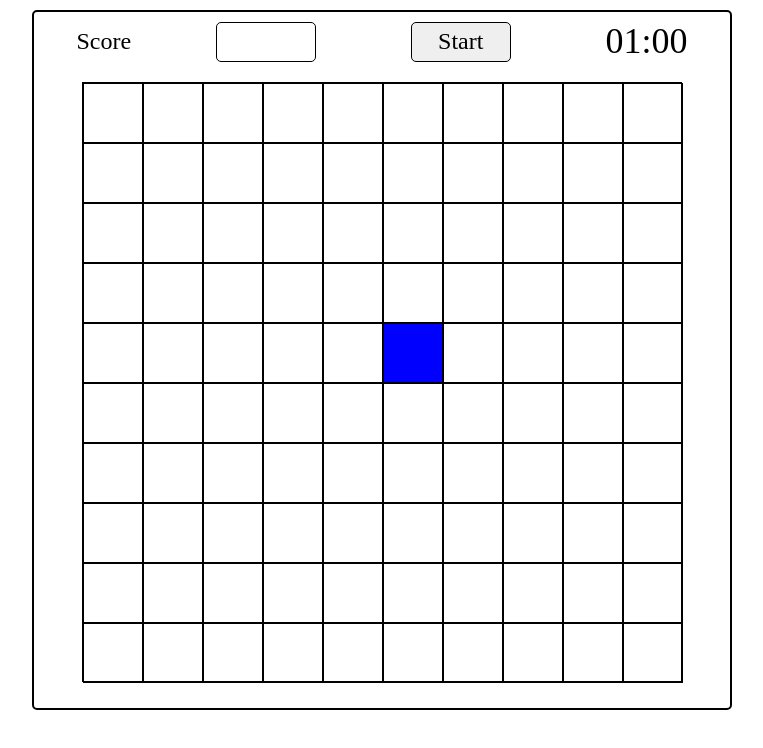
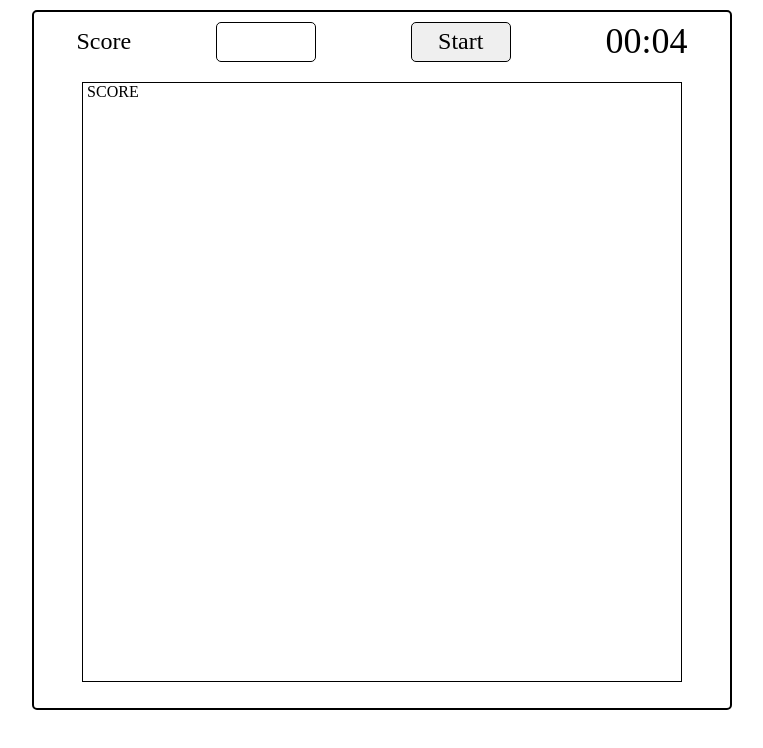
Before and after one commit to KirpaOleg/HomeWork32-JS-Gamecub, a plain HTML site: page index.html in a window 1280 px wide. Both pictures are taken after a click on the button "Start". Shown: the whole page, without its empty margins (258-1021 px from the left). Drawn offline with nearby package versions, Linux system fonts and the light colour scheme.

Commit message:
almostOver

```diff
--- a/index.html
+++ b/index.html
@@ -17,7 +17,7 @@
      <div class="score">Score</div>
      <div class="inp"></div>
      <button class="button">Start</button>
-     <div class="timer">01:00</div>
+     <div class="timer"></div>
    </div>
    <div class="box">
      <div class="box-inner"></div>
--- a/js/main.js
+++ b/js/main.js
@@ -13,38 +13,65 @@ const inp = document.querySelector('.inp');
 const btn = document.querySelector('.button');
 const timer = document.querySelector('.timer');
 const box = document.querySelector('.box');
-
+let count = 0;
+let countTimer = 5;
 
 // Генерируем поле из 100 квадратов
 for (let i = 0; i < 99; i++) {
-  let netBox = document.createElement('box-inner');
+  let netBox = document.createElement('div');
   netBox.className ='box-inner';
   box.appendChild(netBox);
 };
+
+// Массив квадратов
+const boxAll = document.querySelectorAll('.box-inner');
 
 // Рандомайзер
 const randomInteger = (min, max) => {
   return Math.floor(Math.random() * (max - min + 1) + min);
 };
 
+
 // Функция появления синего квадрата
-btn.addEventListener('click', () => {
-  const boxAll = document.querySelectorAll('.box-inner');
-  // console.log(boxAll);
-  randomNumber = randomInteger(0, boxAll.length);
-  // console.log(randomNumber);
-  boxAll[randomNumber].classList.add('cub-blue');
+const startGame = () => {
+
+ // Таймер обратного отсчета
+    const timerMin = setInterval(() => {
+      let sec = Math.floor(countTimer % 60);
+      let min = Math.floor(countTimer / 60 % 60);
+      let timerShow = `${('0' + min).slice(-2)}:${('0' + sec).slice(-2)}`;
+      timer.innerText = timerShow;
+      countTimer--;
+      if (countTimer < 0) {
+        console.log(`Останавливаем таймер`)
+        clearInterval(timerMin);
+      }
+    }, 1000);
+
+     // Конец
+    const gameOver = () => {
+      box.innerHTML = `SCORE`;
+      console.log(`Останавливаем таймер2`)
+      setTimeout(timerGameOver);
+    }
+    let timerGameOver = setTimeout(gameOver, 1000);
+
+
+
+    let randomNumber = randomInteger(0, (boxAll.length - 1));
+    boxAll[randomNumber].classList.add('cub-blue');
 
   // Счетчик кливов на мяч + изменение цвета
-  let count = 0;
-  boxAll[randomNumber].addEventListener('click', () => {
-    count++;
-    inp.innerHTML = count;
-    boxAll[randomNumber].addEventListener('mousedown', () => {
-      boxAll[randomNumber].classList.add('cub-red');
-    });
-    boxAll[randomNumber].addEventListener('mouseup', () => {
-      boxAll[randomNumber].classList.remove('cub-red');
-    });
-  });
-});
+  const boxIvent = () => {
+    boxAll[randomNumber].removeEventListener('click', startGame);
+      count++;
+      inp.innerHTML = count;
+      // Удаление квадрата при клике мышки
+      boxAll[randomNumber].classList.remove('cub-blue');
+      boxAll[randomNumber].removeEventListener('click', boxIvent);
+    };
+    boxAll[randomNumber].addEventListener('click', startGame);
+    boxAll[randomNumber].addEventListener('click', boxIvent);
+  };
+
+btn.addEventListener('click', startGame);
--- a/style/main.scss
+++ b/style/main.scss
@@ -56,6 +56,3 @@ button {
 .cub-blue {
   background-color: blue;
 }
-.cub-red {
-  background-color: red;
-}
```
Also changed, not shown: style/main.css, 1 other file.
